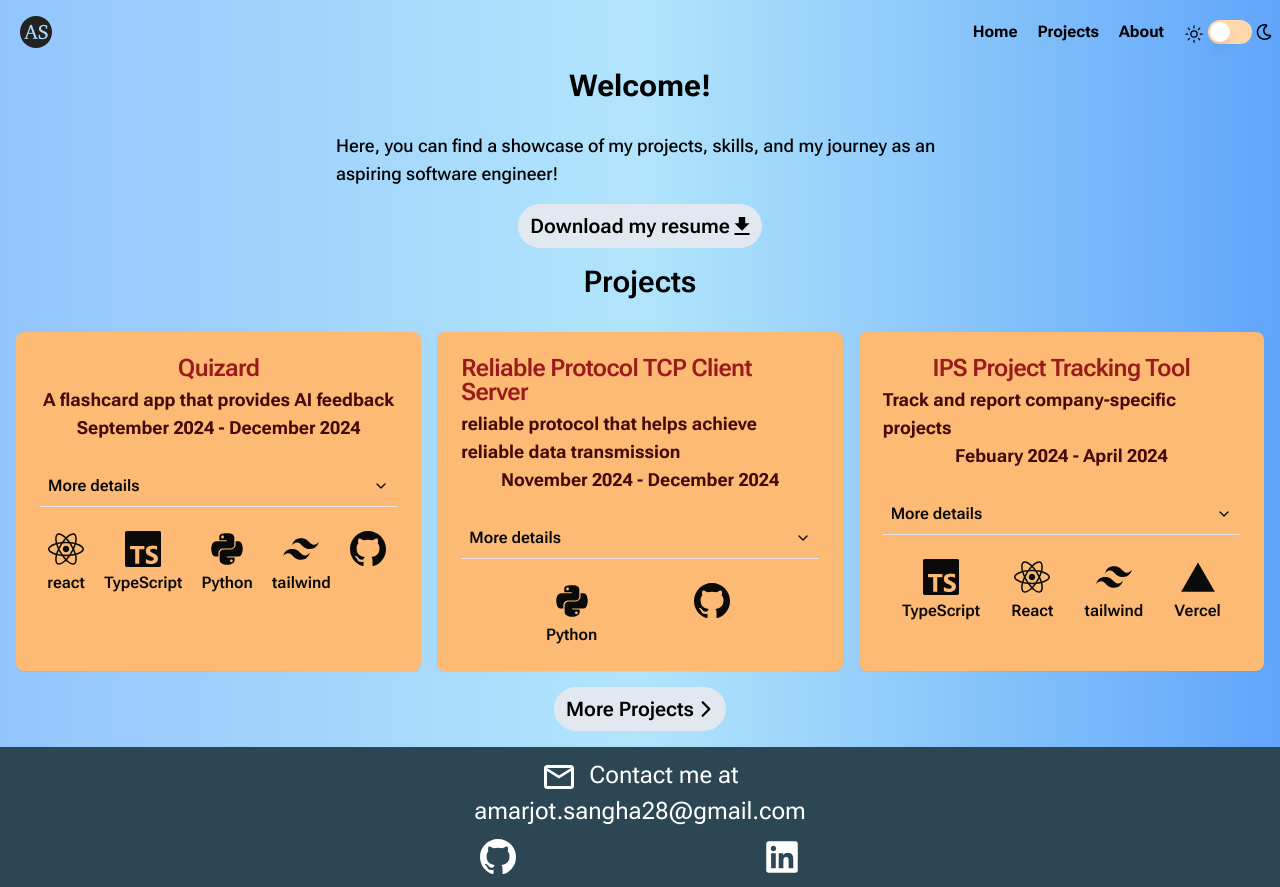
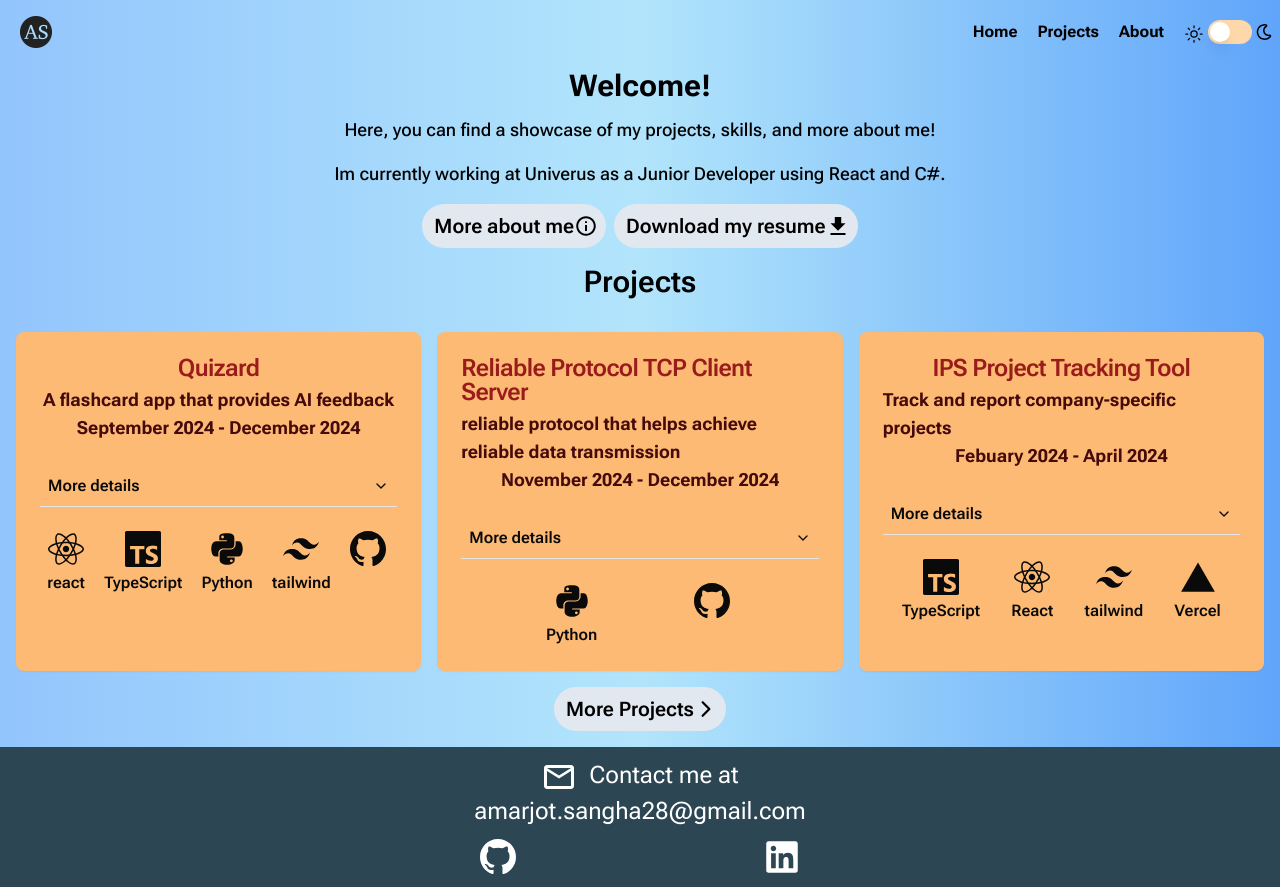
Before and after one commit to AmarjotS82/portfolio, a Next.js app: page / in a window 1280 px wide. Built offline with nearby package versions, Linux system fonts and the light colour scheme.

Commit message:
Added new button to direct to about and updated about information

```diff
--- a/src/app/about/page.tsx
+++ b/src/app/about/page.tsx
@@ -7,13 +7,14 @@ import { FaArrowRight } from "react-icons/fa6";
 
 export default function AboutPage(){
     const title = "About Me"
-    const aboutDetails =   `I am currently searching for a fall internship as a part of my co-op program in the
+    const aboutDetails =   `I am currently working at Univerus as a part of my co-op program in the
                             Bachelor of Science in Applied Computer Science in Network Security at
-                            British Columbia Institute of Technology (BCIT).
-                            I wanted to continue learning and grow the skills I have gained from
-                            completing the Computer Systems Technology Diploma at BCIT.
+                            British Columbia Institute of Technology (BCIT). Over the last few month
+                            I've been constantly learning new things everyday and refining my skills.
+                            This experience was exactly what I wanted to help continue to improve my skills
+                            after graduating from the Computer Systems technology Diploma at BCIT.
                             In my free time I enjoy building new projects, reading, and running. `
-    //Add SQL if needed
+
     const languages = ["TypeScript", "JavaScript", "Python", "HTML5", "CSS", "Java" ]
     const technologies = ["GitHub", "Vercel", "Node.js", "Next.js","Figma", "processing", "Trello"]
     const DiplomaStatus = "Computer Systems Technology Diploma Graduate at BCIT"
--- a/src/app/components/CustomButton.tsx
+++ b/src/app/components/CustomButton.tsx
@@ -14,7 +14,7 @@ export default function CustomButton({text, icon} : ButtonProps){
           {icon}
         </div>
       )
-    const tailwindCSS = "rounded-full bg-slate-200 text-black hover:text-orange-600 dark:bg-black dark:text-white p-2 hover:dark:text-yellow-300 transition-colors duration-300"
+    const tailwindCSS = "rounded-full bg-slate-200 text-black hover:text-orange-600 dark:bg-black dark:text-white p-2 hover:dark:text-yellow-300 transition-colors duration-300 hover:border-2  hover:border-orange-600 hover:dark:border-yellow-300"
     let file_name = ""
     let path_to_file = ""
     if(text.includes("resume")){
--- a/src/app/page.tsx
+++ b/src/app/page.tsx
@@ -1,15 +1,12 @@
-import { Button } from "@/components/ui/button";
 import Title from "./components/Title";
 import ProjectCardsView from "./projects/projectCardsView";
 import { projects } from "./projects/projects";
-import { IoIosArrowForward } from "react-icons/io";
-import { IoMdDownload } from "react-icons/io";
+import { IoIosArrowForward, IoMdDownload, IoMdInformationCircleOutline } from "react-icons/io";
 import Link from "next/link";
 import CustomButton from "./components/CustomButton";
 
 export default function Home() {
-  const introPara = `Here, you can find a showcase of my projects, skills, and my journey as an aspiring software
-                    engineer!`
+  const introPara = `Here, you can find a showcase of my projects, skills, and more about me!`
 
   const projectsOverviewList: Project[] = projects.slice(0, 3);
 
@@ -18,19 +15,28 @@ export default function Home() {
     <>
     <Title titleName = {"Welcome!"}/>
     <div className="flex flex-col">
-      <div className="flex flex-row w-full justify-center">
-        <div className="flex flex-row lg:w-1/2 w-full">
-          <p className="text-lg m-4 font-medium">{introPara}</p>
-        </div>
+      <div className="flex flex-row w-full justify-center ">
+          <p className="text-lg mb-4 font-medium text-center">{introPara}</p>
       </div>
 
-      <div className="flex flex-row w-full justify-center">
+      <div className="flex flex-row w-full justify-center ">
+          <p className="text-lg mb-4 font-medium text-center">{"Im currently working at Univerus as a Junior Developer using React and C#."}</p>
+      </div>
+
+      <div className="flex flex-row w-full justify-center gap-2">
+        <Link href={"/about"}>
+        <CustomButton text="More about me" icon={<IoMdInformationCircleOutline className="text-2xl  mt-0.5"/>}/>
+        </Link>
         <CustomButton text="Download my resume" icon={<IoMdDownload className="text-2xl  mt-0.5"/>}/>
       </div>
       <div className="flex flex-col w-full items-center mt-4">
         <h1 className="text-3xl mb-4 font-semibold">Projects</h1>
 
         <ProjectCardsView listofProjects={projectsOverviewList}/>
+
+      </div>
+
+      <div>
 
       </div>
 
```
